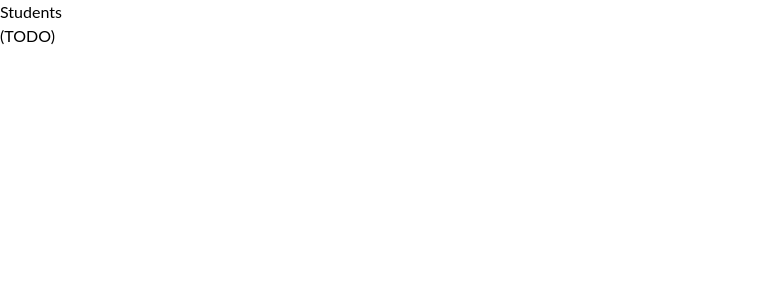
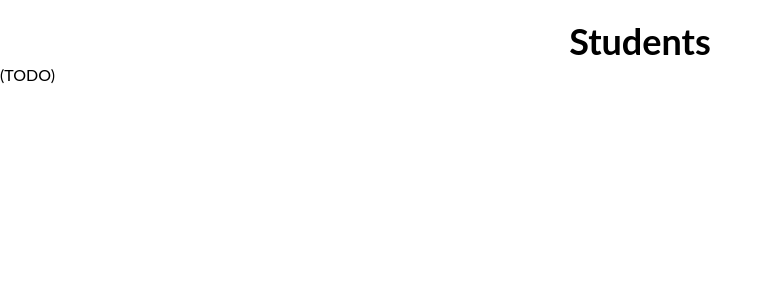
Before and after one commit to kinglau66/Template---Vue---Grade, a Vue app: page / in a window 1280 px wide. Shown: the top 300 px of the page, without its empty margins (0-773 px from the left). Built offline with nearby package versions, Linux system fonts and the light colour scheme.

Commit message:
feat: adding style for h1 title

```diff
--- a/src/App.vue
+++ b/src/App.vue
@@ -1,5 +1,5 @@
 <template>
-  <h1>Students</h1>
+  <h1 class="student mt-5">Students</h1>
   <GradeTracker />
 </template>
 
@@ -10,8 +10,21 @@ GradeTracker
 
 <style>
 #app {
+  display: flex;
+  flex-direction: column;
   font-family: 'Lato', sans-serif;
   -webkit-font-smoothing: antialiased;
   -moz-osx-font-smoothing: grayscale;
 }
+
+.student {
+  top: 3 rem;
+  font-family: 'Lato';
+  font-style: normal;
+  font-weight: 700;
+  font-size: 36px;
+  line-height: 43px;
+  text-align: center;
+  color: #000000;
+}
 </style>
```
